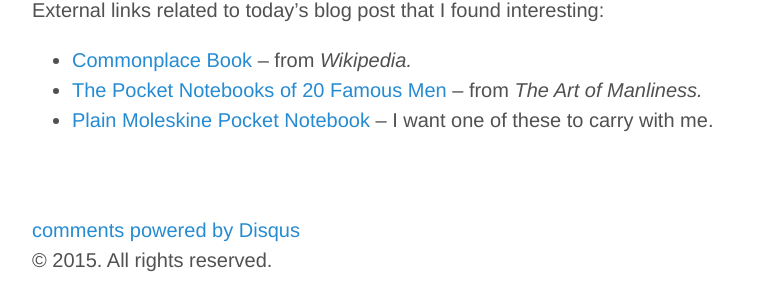
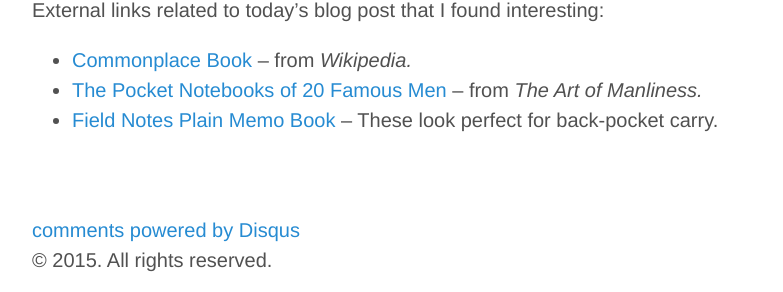
Before and after one commit to raysantoscom/raysantoscom.github.io, a Jekyll site: the page built from _posts/2015-09-21-well-educated-mind-3.md, in a window 1280 px wide. Shown: the part 1815-2107 px from the top of the page, without its empty margins (248-1031 px from the left). Built offline with Jekyll 4.4.1, drawn with Linux system fonts in a browser that asks for light colours; comment, search, counter and statistics services are not loaded.

Commit message:
Replaced Moleskine with Field Notes -- 2015-09-21-well-educated-mind-3.md

```diff
--- a/_posts/2015-09-21-well-educated-mind-3.md
+++ b/_posts/2015-09-21-well-educated-mind-3.md
@@ -55,4 +55,4 @@ External links related to today's blog post that I found interesting:
 
 * [Commonplace Book](https://en.wikipedia.org/wiki/Commonplace_book) -- from *Wikipedia.*
 * [The Pocket Notebooks of 20 Famous Men](http://www.artofmanliness.com/2010/09/13/the-pocket-notebooks-of-20-famous-men/) -- from *The Art of Manliness.*
-* [Plain Moleskine Pocket Notebook](http://www.amazon.com/gp/product/8883701038/ref=as_li_qf_sp_asin_il_tl?ie=UTF8&camp=1789&creative=9325&creativeASIN=8883701038&linkCode=as2&tag=6767151-20&linkId=K4ZFBUX6KD2JS7LQ) -- I want one of these to carry with me.
+* [Field Notes Plain Memo Book](http://www.amazon.com/gp/product/B0034KD9EW/ref=as_li_qf_sp_asin_il_tl?ie=UTF8&camp=1789&creative=9325&creativeASIN=B0034KD9EW&linkCode=as2&tag=6767151-20&linkId=SEPTXG3FOF3BIGYJ) -- These look perfect for back-pocket carry.
```
